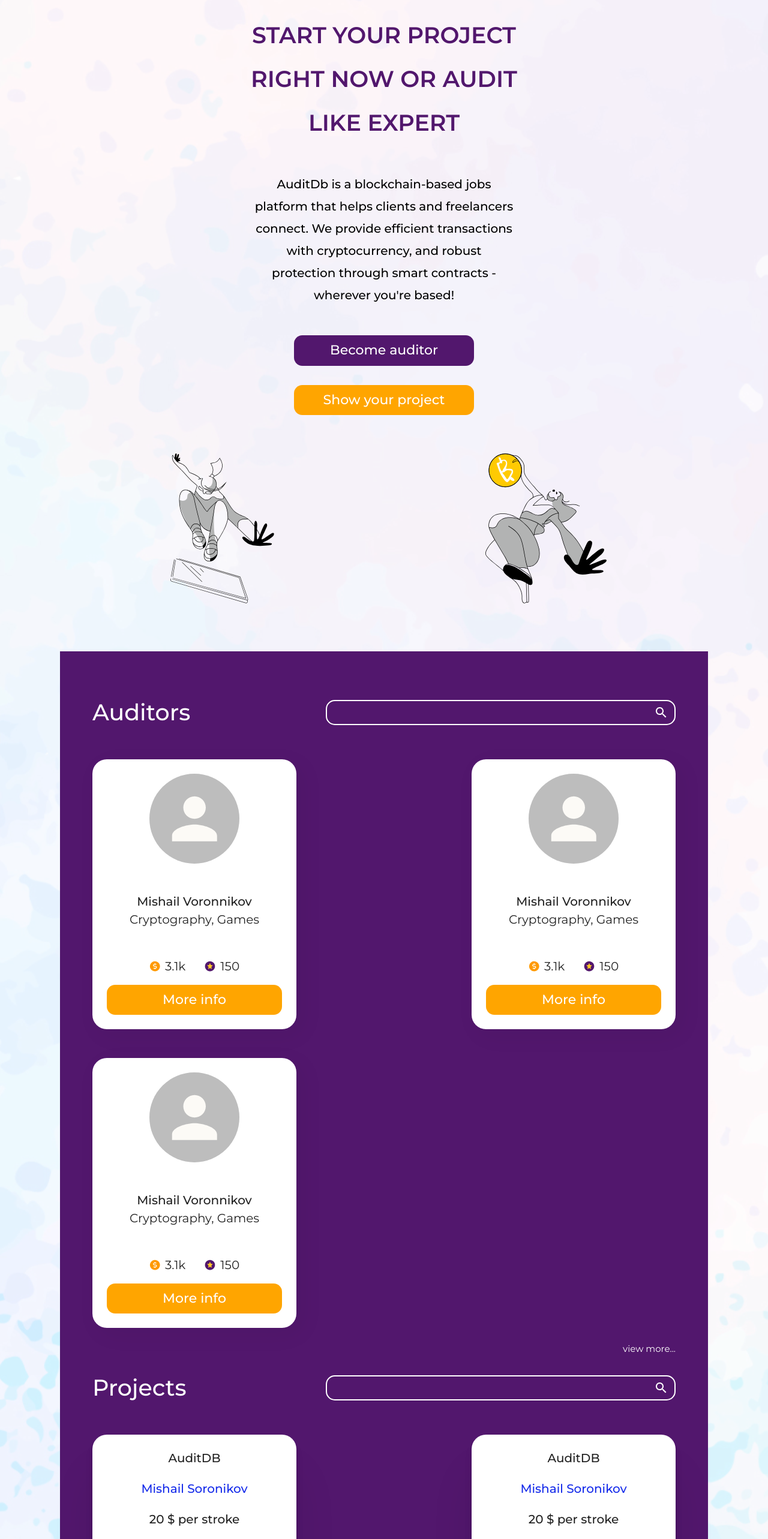
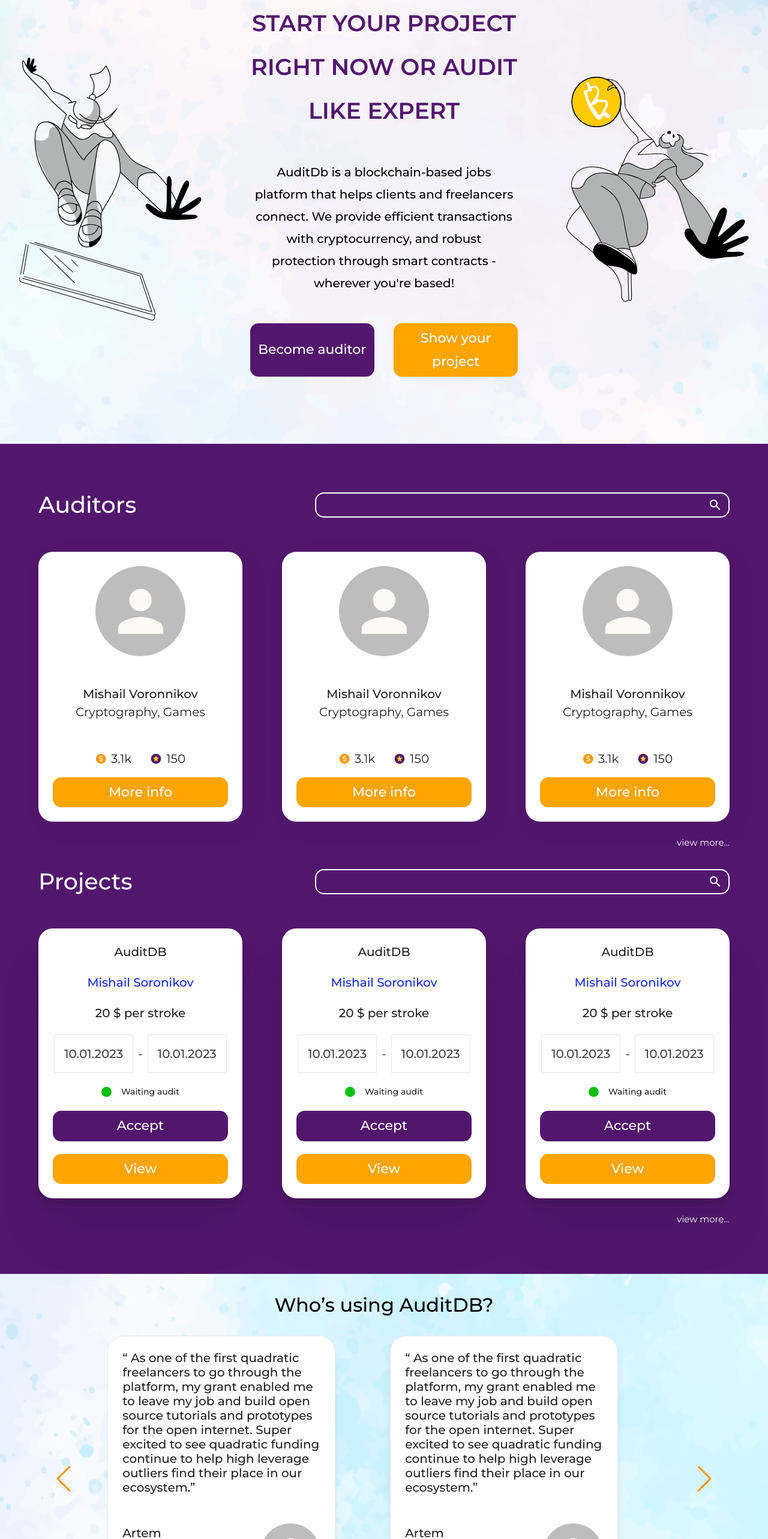
Before and after one commit to auditdbio/audit-web, a React (Vite) app: page / in a window 1280 px wide. Shown: the part 234-2800 px from the top of the page at 60% size. Built offline with nearby package versions, Linux system fonts and the light colour scheme.

Commit message:
fixes are done

```diff
--- a/package.json
+++ b/package.json
@@ -34,6 +34,7 @@
     "redux-devtools-extension": "^2.13.9",
     "redux-thunk": "^2.4.2",
     "styled-components": "^5.3.6",
+    "swiper": "^9.0.5",
     "yup": "^1.0.0"
   },
   "devDependencies": {
--- a/src/components/homepage/MainText.jsx
+++ b/src/components/homepage/MainText.jsx
@@ -3,8 +3,10 @@ import theme, { buttonResponsiveStyles } from "../../styles/themes";
 import { Typography } from "@mui/material";
 import { CustomButton } from "../custom/Button";
 import { useNavigate } from "react-router-dom";
+import { useMediaQuery } from "@mui/material";
 
 const MainText = () => {
+	const isMobile = useMediaQuery("(max-width: 768px)");
 	const navigate = useNavigate();
 
 	const handleSignUp = () => {
@@ -20,9 +22,11 @@ const MainText = () => {
 					padding: "2rem",
 				}}
 			>
-				<Box sx={imageStyle}>
+				{!isMobile && (
+					<Box sx={imageStyle(isMobile)}>
 						<div style={personSkateStyle}></div>
 					</Box>
+				)}
 
 				<Box sx={textWrapper}>
 					<Typography sx={headingStyle} theme={theme} variant="h1">
@@ -31,7 +35,7 @@ const MainText = () => {
 					<Typography sx={paragraphStyle} theme={theme} variant="body1">
 						{paragraphText}
 					</Typography>
-					<Box sx={buttonsStyle}>
+					<Box sx={buttonsStyle(isMobile)}>
 						<CustomButton sx={auditorButton} onClick={handleSignUp}>
 							Become auditor
 						</CustomButton>
@@ -40,14 +44,18 @@ const MainText = () => {
 						</CustomButton>
 					</Box>
 				</Box>
-				<Box sx={imageStyle}>
+				{!isMobile && (
+					<Box sx={imageStyle(isMobile)}>
 						<div style={personBitcoinStyle}></div>
 					</Box>
+				)}
 			</Box>
+			{isMobile && (
 				<Box sx={imagesStyle}>
 					<div style={personSkateStyle}></div>
 					<div style={personBitcoinStyle}></div>
 				</Box>
+			)}
 		</Box>
 	);
 };
@@ -114,25 +122,26 @@ const textWrapper = {
 	gap: "3rem",
 };
 
-const imageStyle = {
-	display: { xs: "none", md: "inline" },
+const imageStyle = (isMobile) => ({
+	display: isMobile ? "none" : "inline",
 	minWidth: "25%",
-};
+});
 
-const buttonsStyle = {
+const buttonsStyle = (isMobile) => ({
 	flexGrow: 0,
 	display: "flex",
-	flexDirection: { xs: "column", md: "row" },
+	flexDirection: isMobile ? "column" : "row",
 	marginX: "auto",
 	minWidth: { xs: "300px", md: "100%" },
 	justifyContent: "space-around",
 	gap: "2rem",
-};
+});
 
 const imagesStyle = {
 	marginTop: "2rem",
-	display: { xs: "flex", md: "none" },
-	justifyContent: "space-around",
+	display: "flex",
+	flexDirection: "row",
+	justifyContent: "space-between",
 	height: "250px",
 };
 
--- a/src/components/homepage/auditors-projects-section/AuditorsProjectsSection.jsx
+++ b/src/components/homepage/auditors-projects-section/AuditorsProjectsSection.jsx
@@ -3,10 +3,13 @@ import theme from "../../../styles/themes";
 
 import AuditorSection from "./AuditorSection";
 import ProjectSection from "./ProjectSection";
+import { useMediaQuery } from "@mui/material";
 
 const AuditorsProjectsSection = () => {
+	const isMobile = useMediaQuery("(max-width: 768px)");
+
 	return (
-		<Box sx={AuditorsProjectsSectionStyle}>
+		<Box sx={AuditorsProjectsSectionStyle(isMobile)}>
 			<AuditorSection />
 			<Divider
 				orientation="vertical"
@@ -22,13 +25,13 @@ const AuditorsProjectsSection = () => {
 	);
 };
 
-const AuditorsProjectsSectionStyle = {
+const AuditorsProjectsSectionStyle = (isMobile) => ({
 	width: "100%",
 	backgroundColor: "#52176D",
 	paddingX: "10%",
 	paddingY: "5rem",
 	display: "flex",
-	flexDirection: { xs: "column", xl: "column" },
+	flexDirection: "column",
 	justifyContent: "space-between",
 	gap: "3rem",
 	color: "white",
@@ -36,6 +39,6 @@ const AuditorsProjectsSectionStyle = {
 		paddingX: "5%",
 		gap: "1rem",
 	},
-};
+});
 
 export default AuditorsProjectsSection;
--- a/src/components/homepage/carousel/Carousel.jsx
+++ b/src/components/homepage/carousel/Carousel.jsx
@@ -1,10 +1,8 @@
 import "swiper/css/bundle";
-// import "swiper/css";
-// import Swiper from "swiper/bundle";
 import { Paper, Button, Box, Typography, Card } from "@mui/material";
 import { Swiper, SwiperSlide, useSwiper } from "swiper/react";
 import { useRef } from "react";
-import { Navigation, Pagination } from "swiper";
+import { Navigation, Pagination, Virtual } from "swiper";
 import FeedbackCard from "./FeedbackCard";
 import useMediaQuery from "@mui/material/useMediaQuery";
 // import theme from "../../../styles/themes";
@@ -25,17 +23,19 @@ const Carousel = () => {
 	const nextBtnClass = "swiper-button-next";
 	const prevBtnClass = "swiper-button-prev";
 
+	// width: {
+	// 	xs: "450px",
+	// 	sm: "700px",
+	// 	md: "960px",
+	// 	lg: "1480px",
+	// 	xl: "1880px",
+	// },
+
 	return (
 		<Box
 			sx={{
 				paddingTop: "2rem",
-				width: {
-					xs: "450px",
-					sm: "700px",
-					md: "960px",
-					lg: "1480px",
-					xl: "1880px",
-				},
+				width: "90%",
 				marginBottom: "2rem",
 			}}
 		>
@@ -48,19 +48,16 @@ const Carousel = () => {
 					zIndex: 100,
 					margin: "0 auto",
 					gap: "10px",
+					flexGrow: 0,
 				}}
 			>
+				{!isMobile && (
 					<Button
 						className={prevBtnClass}
 						onClick={handlePrevClick}
 						disableRipple
-					sx={{
-						display: {
-							xs: "none",
-							sm: "block",
-						},
-					}}
 					></Button>
+				)}
 				<Swiper
 					slidesPerView={1}
 					onSlideChange={() => console.log("slide change")}
@@ -83,6 +80,9 @@ const Carousel = () => {
 						},
 					}}
 					loop={true}
+					style={{
+						width: "80%",
+					}}
 				>
 					{items.map((item) => (
 						<SwiperSlide key={item.id}>
@@ -90,45 +90,35 @@ const Carousel = () => {
 						</SwiperSlide>
 					))}
 				</Swiper>
+				{!isMobile && (
 					<Button
 						className={nextBtnClass}
 						disableRipple
 						onClick={handleNextClick}
-					sx={{
-						display: {
-							xs: "none",
-							sm: "block",
-						},
-					}}
 					></Button>
+				)}
 			</Box>
+			{isMobile && (
 				<Box
 					className="mobile-buttons"
-				sx={{ display: "flex", justifyContent: "center", gap: "1rem" }}
+					sx={{
+						display: "flex",
+						justifyContent: "center",
+						gap: "1rem",
+					}}
 				>
 					<Button
 						className={prevBtnClass}
 						onClick={handlePrevClick}
 						disableRipple
-					sx={{
-						display: {
-							xs: "block",
-							sm: "none",
-						},
-					}}
 					></Button>
 					<Button
 						className={nextBtnClass}
 						disableRipple
 						onClick={handleNextClick}
-					sx={{
-						display: {
-							xs: "block",
-							sm: "none",
-						},
-					}}
 					></Button>
 				</Box>
+			)}
 		</Box>
 	);
 };
@@ -142,8 +132,6 @@ const carouselTextStyle = {
 
 const swiperStyles = {
 	wrapper: {
-		// paddingX: "2rem",
-		// marginX: "2rem",
 		boxShadow: "none",
 		margin: "0 auto",
 	},
--- a/src/components/homepage/carousel/FeedbackCard.jsx
+++ b/src/components/homepage/carousel/FeedbackCard.jsx
@@ -1,8 +1,11 @@
 import { Avatar, Box, Card, Typography } from "@mui/material";
+import { useMediaQuery } from "@mui/material";
 
 const FeedbackCard = ({ info }) => {
+	const isSmallScreen = useMediaQuery("(max-width: 769px)");
+
 	return (
-		<Card sx={cardWrapper()}>
+		<Card sx={cardWrapper(isSmallScreen)}>
 			<Typography style={descriptionStyle}>{info.description}</Typography>
 			<Box sx={detailsWrapper}>
 				<Box
@@ -22,7 +25,7 @@ const FeedbackCard = ({ info }) => {
 	);
 };
 
-const cardWrapper = () => ({
+const cardWrapper = (isSmallScreen) => ({
 	height: "100%",
 	width: "100%",
 	maxWidth: "380px",
@@ -37,7 +40,7 @@ const cardWrapper = () => ({
 		"0px 4.26523px 5.09281px rgba(0, 0, 0, 0.0282725), " +
 		"0px 1.77486px 2.11923px rgba(0, 0, 0, 0.0196802)",
 	marginBottom: "40px",
-	marginLeft: { xs: "30px", sm: "70px", md: "0" },
+	marginLeft: isSmallScreen ? "0%" : "0px",
 	display: "flex",
 	flexDirection: "column",
 	justifyContent: "space-between",
--- a/src/main.jsx
+++ b/src/main.jsx
@@ -1,9 +1,6 @@
 import React from "react";
 import ReactDOM from "react-dom/client";
 import App from "./App";
-import "swiper/css";
-
-// import './index.css'
 
 ReactDOM.createRoot(document.getElementById("root")).render(
 	<React.StrictMode>
--- a/src/pages/HomePage.jsx
+++ b/src/pages/HomePage.jsx
@@ -3,12 +3,19 @@ import Layout from "../styles/Layout.jsx";
 import MainText from "../components/homepage/MainText.jsx";
 import AuditorsProjectsSection from "../components/homepage/auditors-projects-section/AuditorsProjectsSection.jsx";
 import Carousel from "../components/homepage/carousel/Carousel.jsx";
+import theme from "../styles/themes.js";
 
 const HomePage = () => {
 	return (
 		<Layout
 			sx={{
 				flexDirection: "column",
+				padding: "0",
+				paddingTop: "100px",
+				[theme.breakpoints.down("sm")]: {
+					paddingTop: "60px",
+					padding: "0",
+				},
 			}}
 		>
 			<MainText />
```
Also changed, not shown: 1 other file (tests, documents, lock files or other folders). Lines whose indentation alone changed are shown as unchanged.
